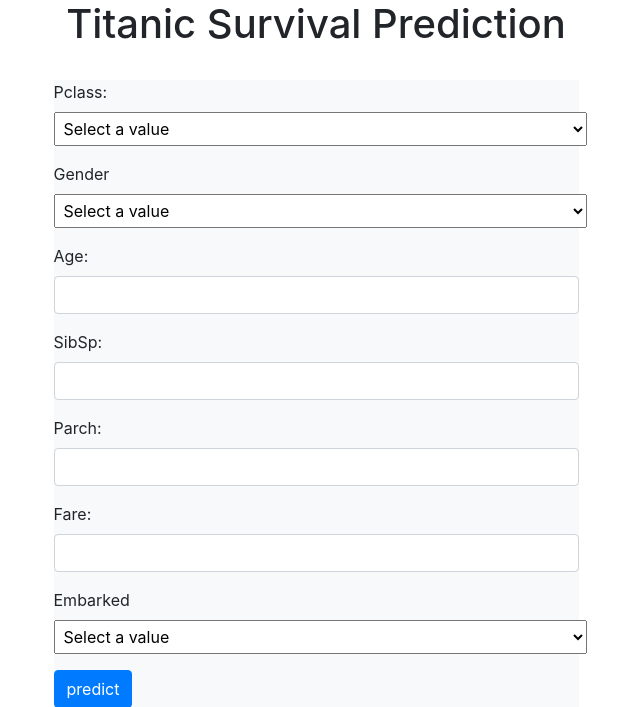
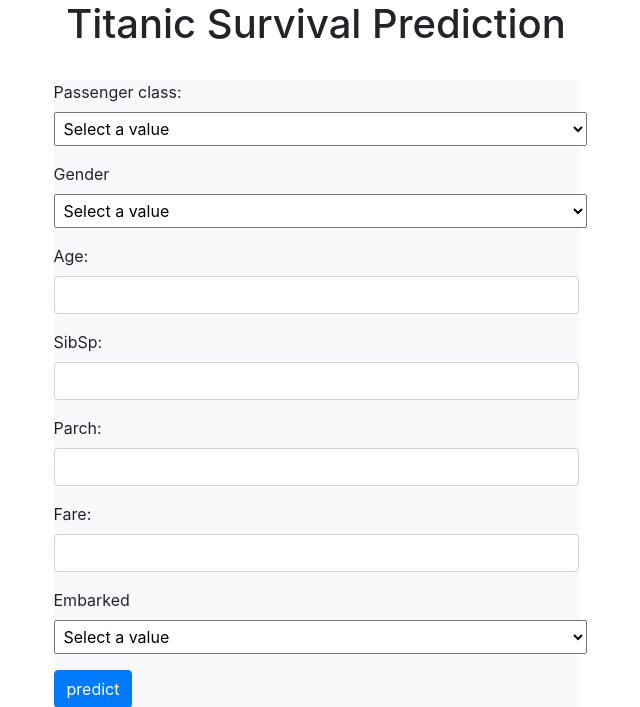
Before and after one commit to Gopi-krish3/django_ml_project, a Django app: page /titanic/ in a window 1280 px wide. Shown: the top 707 px of the page, without its empty margins (324-964 px from the left). Run offline with Django 5.2, Linux system fonts and the light colour scheme; some libraries are stand-ins or nearby versions.

Commit message:
finally done

```diff
--- a/project/templates/predict.html
+++ b/project/templates/predict.html
@@ -20,7 +20,7 @@
             <form action="{% url 'predict_survival' %}" method="post" class="bg-light">
                 {% csrf_token %}
                 <div class="form-group">
-                    <label for="Pclass" class="font-weight-regular">Pclass:</label><br>
+                    <label for="Pclass" class="font-weight-regular">Passenger class:</label><br>
                     <!--<input type="number" id="Pclass" name="Pclass" class="form-control" required>-->
                     <select name="Pclass" id="Pclass" class="form-select">
                         <option selected>Select a value</option>
```
Also changed, not shown: README.md.
